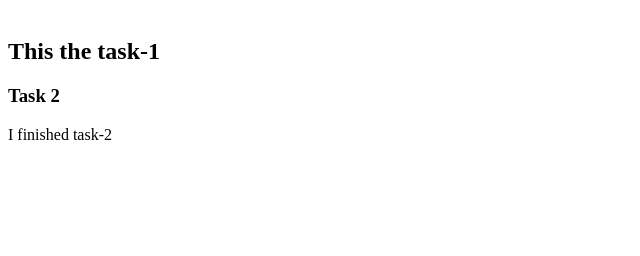
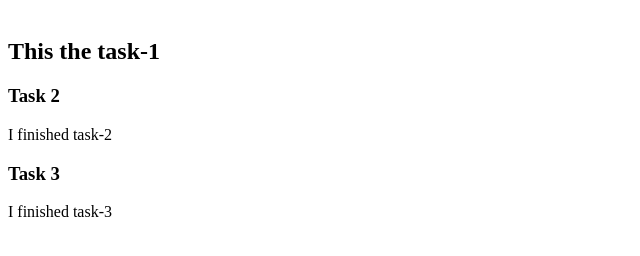
Before and after one commit to johnedelmapa/demo_app1, a plain HTML site: page index.html in a window 1280 px wide. Shown: the part 66-322 px from the top of the page, without its empty margins (0-640 px from the left). Drawn offline with Linux system fonts and the light colour scheme.

Commit message:
Finished task-3

```diff
--- a/index.html
+++ b/index.html
@@ -9,5 +9,7 @@
     <h3>Task 2</h3>
     <p>I finished task-2</p>
 
+        <h3>Task 3</h3>
+            <p>I finished task-3</p>
 </body>
 </html>
```
